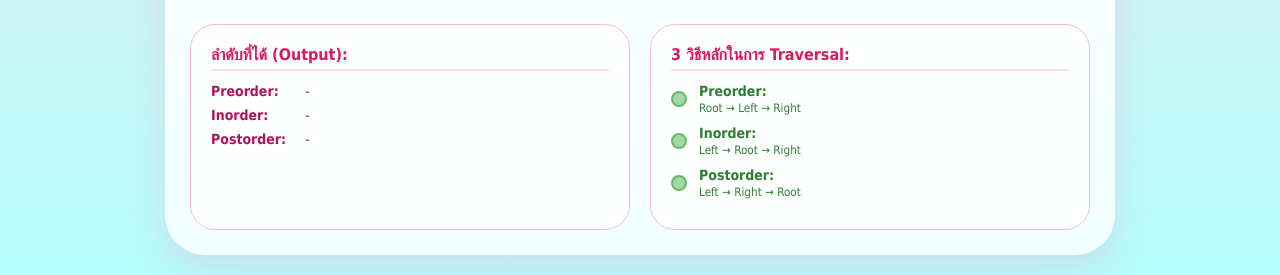
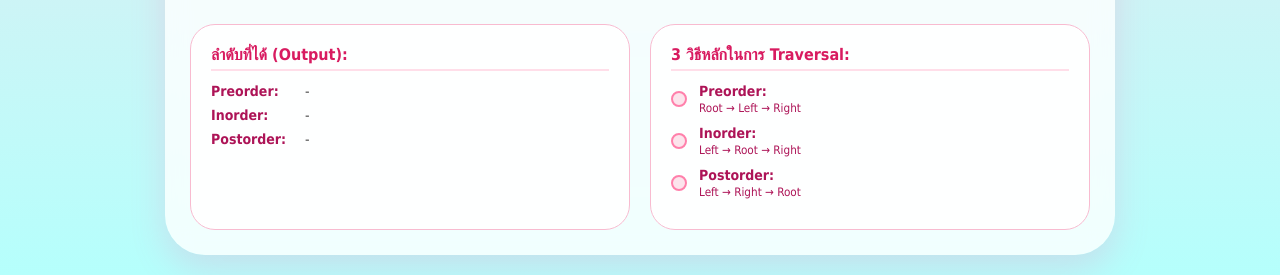
Before and after one commit to 6860506026-Aseeyah/Sakura, a PHP site: page / in a window 1280 px wide. Shown: the part 591-866 px from the top of the page. Run offline with PHP 8.4, Linux system fonts and the light colour scheme.

Commit message:
Update index.php

```diff
--- a/index.php
+++ b/index.php
@@ -88,9 +88,9 @@ $treeDataJSON = json_encode($_SESSION['root'] ?? null);
         .order-row { margin: 8px 0; font-size: 14px; color: #444; }
         .tag { font-weight: bold; color: #ad1457; display: inline-block; width: 90px; }
 
-        /* สไตล์สำหรับส่วนคู่มือจากรูปภาพ */
-        .guide-item { margin-bottom: 10px; font-size: 14px; display: flex; align-items: center; color: #2e7d32; }
-        .dot { height: 12px; width: 12px; background-color: #a5d6a7; border-radius: 50%; display: inline-block; margin-right: 12px; border: 2px solid #66bb6a; }
+        /* เปลี่ยนเป็นสีชมพู (Pink Theme) */
+        .guide-item { margin-bottom: 10px; font-size: 14px; display: flex; align-items: center; color: #ad1457; }
+        .dot { height: 12px; width: 12px; background-color: #fce4ec; border-radius: 50%; display: inline-block; margin-right: 12px; border: 2px solid #ff80ab; }
 
         @media (max-width: 650px) { .info-grid { grid-template-columns: 1fr; } }
     </style>
```
